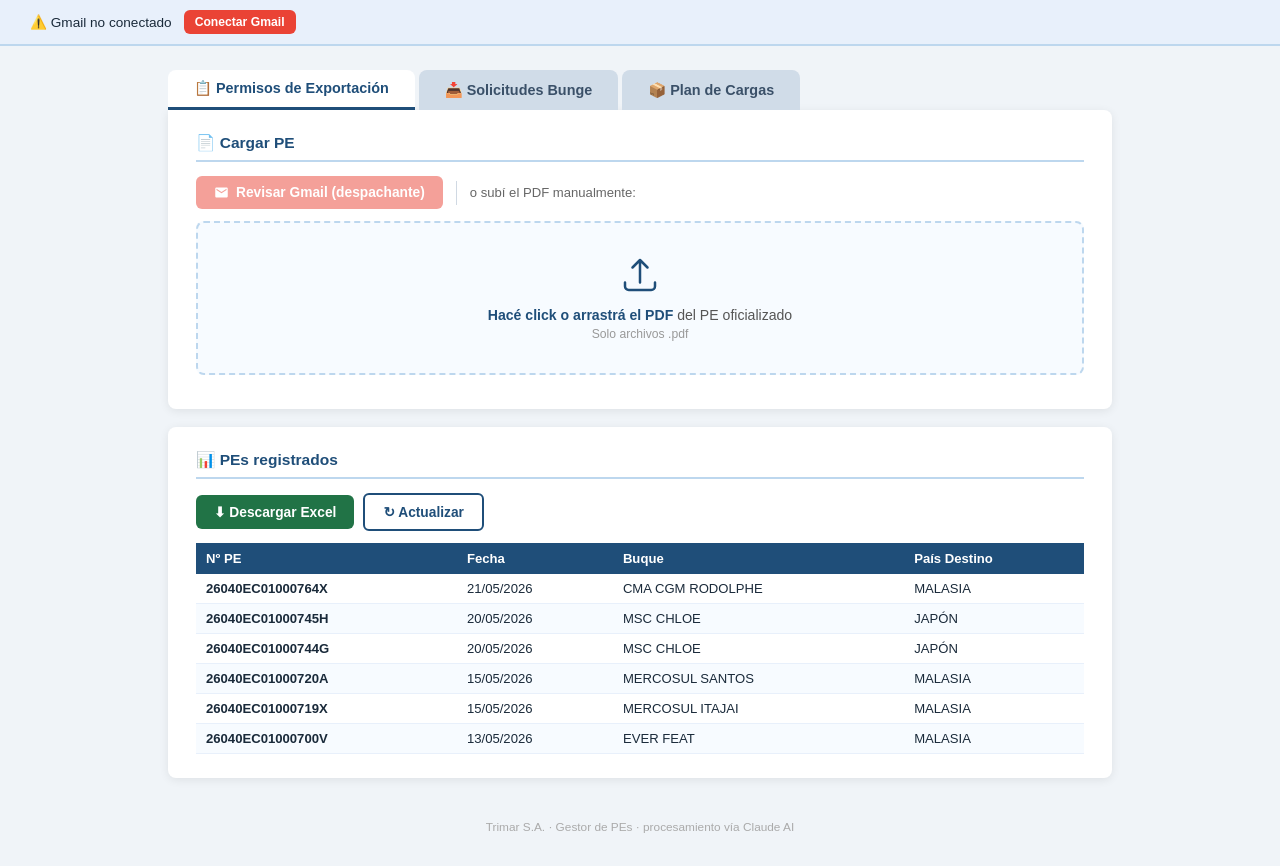
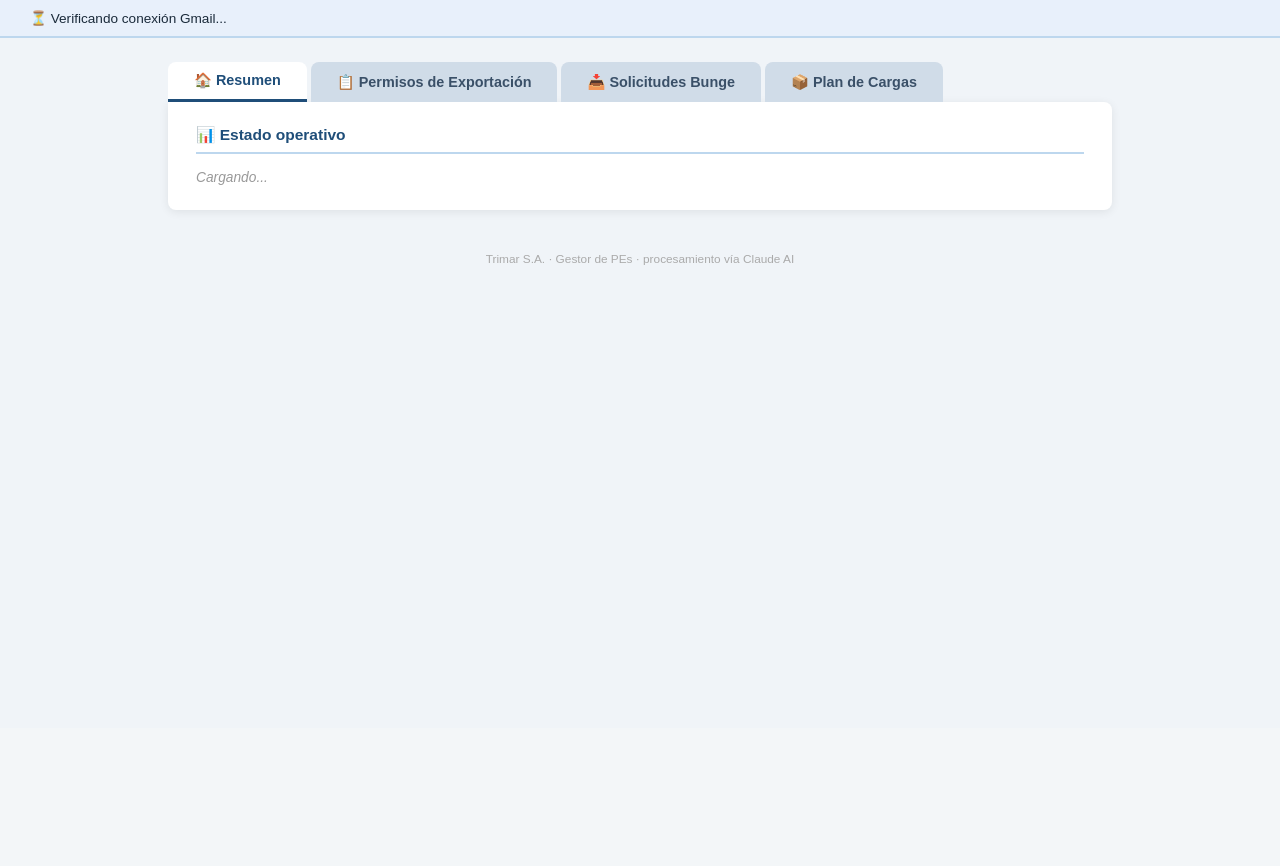
Before and after one commit to facuzubillaga-hub/pes-trimar, a Flask app: page / in a window 1280 px wide. Shown: the part 72-938 px from the top of the page. After the commit the page ends 337 px from the top, so only its background shows below. Run offline with Flask 3, Linux system fonts and the light colour scheme; data comes from the database, SQL or seed files in the repository; data that the repository does not hold is empty.

Commit message:
Update index.html

```diff
--- a/templates/index.html
+++ b/templates/index.html
@@ -77,13 +77,22 @@
 
 <div class="container">
   <div class="tabs">
-    <button class="tab-btn active" onclick="switchTab('pes',this)">📋 Permisos de Exportación</button>
+    <button class="tab-btn active" onclick="switchTab('dash',this)">🏠 Resumen</button>
+    <button class="tab-btn" onclick="switchTab('pes',this)">📋 Permisos de Exportación</button>
     <button class="tab-btn" onclick="switchTab('sol',this)">📥 Solicitudes Bunge</button>
     <button class="tab-btn" onclick="switchTab('plan',this)">📦 Plan de Cargas</button>
   </div>
 
+  <!-- TAB Dashboard -->
+  <div id="tab-dash" class="tab-content active">
+    <div class="card">
+      <h2>📊 Estado operativo</h2>
+      <div id="dash-content"><span class="empty-msg">Cargando...</span></div>
+    </div>
+  </div>
+
   <!-- TAB PEs -->
-  <div id="tab-pes" class="tab-content active">
+  <div id="tab-pes" class="tab-content">
     <div class="card">
       <h2>📄 Cargar PE</h2>
       <div class="toolbar">
@@ -168,7 +177,7 @@
   <div id="tab-plan" class="tab-content">
     <div class="card">
       <h2>📦 Cargar Plan de Cargas de Bunge</h2>
-      <div class="drop-zone" id="plan-drop">
+      <div class="drop-zone" id="plan-drop" onclick="document.getElementById('plan-file').click()">
         <svg width="40" height="40" fill="none" viewBox="0 0 24 24" stroke="#1F4E79" stroke-width="1.5" style="margin-bottom:8px"><path stroke-linecap="round" stroke-linejoin="round" d="M3 16.5v2.25A2.25 2.25 0 005.25 21h13.5A2.25 2.25 0 0021 18.75V16.5m-13.5-9L12 3m0 0l4.5 4.5M12 3v13.5"/></svg>
         <p><strong>Hacé click o arrastrá el Excel</strong> del Plan de Cargas</p>
         <p style="margin-top:4px;font-size:0.76rem;color:#999">Archivos .xlsx — todas las hojas se procesan automáticamente</p>
@@ -208,6 +217,8 @@
   btn.classList.add('active');
   document.getElementById('tab-'+name).classList.add('active');
   if(name==='sol') loadSolList();
+  if(name==='plan') loadPlanList();
+  if(name==='dash') loadDashboard();
 }
 
 // ---- Gmail status ----
@@ -257,7 +268,8 @@
         html += '</div>';
       }
       resultEl.innerHTML = html;
-      if(tipo==='pe') loadPEList(); else loadSolList();
+      if(tipo==='pe') loadPEList();
+loadDashboard(); else loadSolList();
     }).catch(e => { loaderEl.style.display='none'; resultEl.innerHTML=`<div class="alert alert-danger">❌ ${e.message}</div>`; });
 }
 
@@ -295,7 +307,8 @@
       btn.disabled=false;
       if(res.error){document.getElementById('pe-alert').innerHTML=`<div class="alert alert-danger">❌ ${res.error}</div>`;document.getElementById('pe-status').textContent='';return;}
       document.getElementById('pe-alert').innerHTML=`<div class="alert alert-success">✅ PE <strong>${res.nro_pe}</strong> guardado.</div>`;
-      document.getElementById('pe-status').textContent='';loadPEList();setTimeout(resetPE,3000);
+      document.getElementById('pe-status').textContent='';loadPEList();
+loadDashboard();setTimeout(resetPE,3000);
     }).catch(e=>{btn.disabled=false;document.getElementById('pe-status').textContent='Error: '+e.message});
 }
 function resetPE(){document.getElementById('pe-preview').style.display='none';document.getElementById('pe-file').value='';peData=null;}
@@ -371,77 +384,13 @@
 // ---- Init ----
 checkGmailStatus();
 loadPEList();
+loadDashboard();
 
 // Handle OAuth redirect
 if(new URLSearchParams(window.location.search).get('gmail')==='ok'){
   history.replaceState({},'','/');
   checkGmailStatus();
 }
-loadPEList();
-
-// ==================== Plan de Cargas ====================
-let planData = null;
-
-document.getElementById('plan-drop').addEventListener('click', ()=>document.getElementById('plan-file').click());
-document.getElementById('plan-drop').addEventListener('dragover', e=>{e.preventDefault();document.getElementById('plan-drop').classList.add('drag-over')});
-document.getElementById('plan-drop').addEventListener('dragleave', ()=>document.getElementById('plan-drop').classList.remove('drag-over'));
-document.getElementById('plan-drop').addEventListener('drop', e=>{e.preventDefault();document.getElementById('plan-drop').classList.remove('drag-over');const f=e.dataTransfer.files[0];if(f)uploadPlan(f);});
-document.getElementById('plan-file').addEventListener('change', e=>{if(e.target.files[0])uploadPlan(e.target.files[0]);});
-
-function uploadPlan(file) {
-  document.getElementById('plan-preview').style.display='none';
-  document.getElementById('plan-loader').style.display='block';
-  document.getElementById('plan-result').innerHTML='';
-  const fd=new FormData(); fd.append('excel',file);
-  fetch('/plan/upload',{method:'POST',body:fd}).then(r=>r.json()).then(data=>{
-    document.getElementById('plan-loader').style.display='none';
-    if(data.error){alert('Error: '+data.error);return;}
-    planData=data;
-    const rows=data.rows.slice(0,5);
-    let html=`<table class="dt" style="margin-bottom:10px"><thead><tr><th>Semana</th><th>Buque</th><th>Booking</th><th>Producto</th><th>Cont.</th><th>POD</th><th>ETD</th></tr></thead><tbody>`;
-    html+=rows.map(r=>`<tr><td>${r.semana||'-'}</td><td>${r.buque||'-'}</td><td><strong>${r.booking||'-'}</strong></td><td>${r.producto||'-'}</td><td>${r.cantidad_contenedores||'-'}</td><td>${r.pod||'-'}</td><td>${r.etd||'-'}</td></tr>`).join('');
-    if(data.count>5) html+=`<tr><td colspan="7" style="text-align:center;color:#888;font-style:italic">... y ${data.count-5} filas más</td></tr>`;
-    html+='</tbody></table>';
-    document.getElementById('plan-summary').innerHTML=`Se encontraron <strong>${data.count}</strong> filas. Vista previa (primeras 5):<br><br>`+html;
-    document.getElementById('plan-preview').style.display='block';
-    document.getElementById('plan-status').textContent='';
-    document.getElementById('plan-preview').scrollIntoView({behavior:'smooth'});
-  }).catch(e=>{document.getElementById('plan-loader').style.display='none';alert('Error: '+e.message)});
-}
-
-function confirmPlan() {
-  const btn=document.getElementById('plan-confirm-btn');
-  btn.disabled=true; document.getElementById('plan-status').textContent='Guardando...';
-  fetch('/plan/confirm',{method:'POST',headers:{'Content-Type':'application/json'},body:JSON.stringify({rows:planData.rows})})
-    .then(r=>r.json()).then(res=>{
-      btn.disabled=false;
-      if(res.error){document.getElementById('plan-alert').innerHTML=`<div class="alert alert-danger">❌ ${res.error}</div>`;document.getElementById('plan-status').textContent='';return;}
-      document.getElementById('plan-alert').innerHTML=`<div class="alert alert-success">✅ ${res.inserted} filas guardadas${res.skipped?`, ${res.skipped} ya existían`:''}.`;
-      document.getElementById('plan-status').textContent='';
-      loadPlanList(); setTimeout(resetPlan,4000);
-    }).catch(e=>{btn.disabled=false;document.getElementById('plan-status').textContent='Error: '+e.message});
-}
-
-function resetPlan(){document.getElementById('plan-preview').style.display='none';document.getElementById('plan-file').value='';planData=null;document.getElementById('plan-result').innerHTML='';}
-
-function loadPlanList() {
-  fetch('/plan/list').then(r=>r.json()).then(list=>{
-    const el=document.getElementById('plan-list');
-    if(!list.length){el.innerHTML='<span class="empty-msg">No hay bookings registrados aún</span>';return;}
-    el.innerHTML=`<table class="dt"><thead><tr><th>Semana</th><th>Buque</th><th>Booking</th><th>Producto</th><th>Cont.</th><th>POD</th><th>ETD</th><th>Solicitud</th><th>PE</th><th></th></tr></thead><tbody>
-      ${list.map(r=>`<tr>
-        <td>${r.semana||'-'}</td><td>${r.buque||'-'}</td><td><strong>${r.booking||'-'}</strong></td>
-        <td>${r.producto||'-'}</td><td>${r.cantidad_contenedores||'-'}</td><td>${r.pod||'-'}</td><td>${r.etd||'-'}</td>
-        <td style="text-align:center">${r.tiene_solicitud?'✅':'—'}</td>
-        <td style="text-align:center">${r.tiene_pe?'✅':'—'}</td>
-        <td><button class="btn btn-danger btn-sm" onclick="deletePlan(${r.id})">✕</button></td>
-      </tr>`).join('')}
-    </tbody></table>`;
-  });
-}
-
-function deletePlan(id){if(!confirm('¿Eliminar?'))return;fetch(`/plan/delete/${id}`,{method:'DELETE'}).then(()=>loadPlanList());}
-
 </script>
 </body>
 </html>
```
